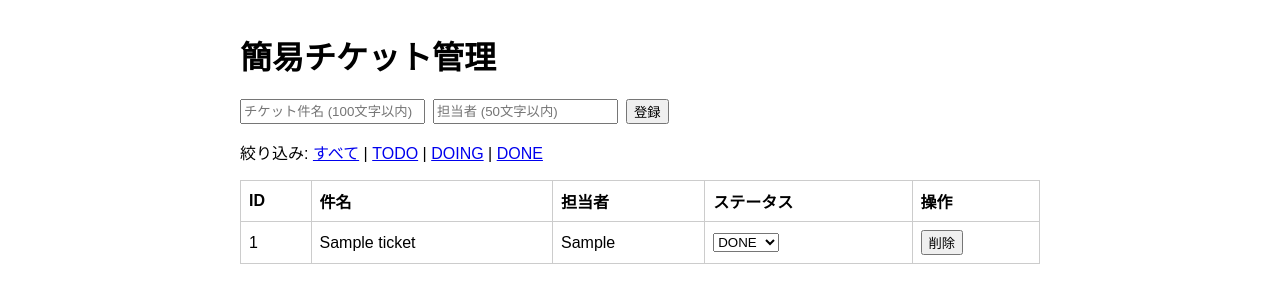
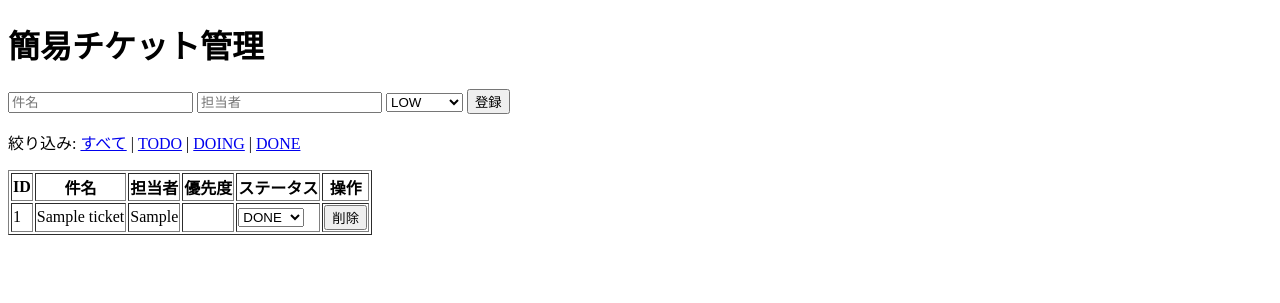
Before and after one commit to fubukioguri1-bit/mini-ticket-app, a FastAPI app: page / in a window 1280 px wide. Shown: the top 303 px of the page. Run offline with FastAPI, Linux system fonts and the light colour scheme; tables that the repository leaves empty hold one stand-in row (values such as "Sample post").

Commit message:
Add files via upload

```diff
--- a/app/templates/index.html
+++ b/app/templates/index.html
@@ -3,52 +3,48 @@
 <head>
   <meta charset="UTF-8">
   <title>簡易チケット管理</title>
-  <style>
-    body { font-family: sans-serif; max-width: 800px; margin: 2rem auto; padding: 0 1rem; }
-    .form-group { margin-bottom: 1rem; display: flex; gap: 0.5rem; }
-    table { width: 100%; border-collapse: collapse; margin-top: 1rem; }
-    th, td { border: 1px solid #ccc; padding: 0.5rem; text-align: left; }
-    .filters { margin: 1rem 0; }
-    .error { color: red; margin-bottom: 0.5rem; }
-  </style>
 </head>
 <body>
   <h1>簡易チケット管理</h1>
 
-  <!-- 新規登録フォーム -->
-  <div id="error-msg" class="error"></div>
-  <form id="create-form" class="form-group">
-    <input type="text" id="title" placeholder="チケット件名 (100文字以内)" required>
-    <input type="text" id="assignee" placeholder="担当者 (50文字以内)" required>
+  <form id="create-form">
+    <input type="text" id="title" name="title" placeholder="件名" required maxlength="100">
+    <input type="text" id="assignee" name="assignee" placeholder="担当者" required maxlength="50">
+    <select id="priority" name="priority">
+      <option value="LOW" selected>LOW</option>
+      <option value="MEDIUM">MEDIUM</option>
+      <option value="HIGH">HIGH</option>
+    </select>
     <button type="submit">登録</button>
   </form>
+  <div id="error-msg" style="color: red;"></div>
 
-  <!-- ステータス絞り込み -->
-  <div class="filters">
+  <p>
     絞り込み:
     <a href="/">すべて</a> |
     <a href="/?status=TODO">TODO</a> |
     <a href="/?status=DOING">DOING</a> |
     <a href="/?status=DONE">DONE</a>
-  </div>
+  </p>
 
-  <!-- チケット一覧 -->
-  <table>
+  <table border="1">
     <thead>
       <tr>
         <th>ID</th>
         <th>件名</th>
         <th>担当者</th>
+        <th>優先度</th>
         <th>ステータス</th>
         <th>操作</th>
       </tr>
     </thead>
     <tbody>
       {% for t in tickets %}
-      <tr data-ticket-id="{{ t.id }}">
+      <tr>
         <td>{{ t.id }}</td>
         <td>{{ t.title }}</td>
         <td>{{ t.assignee }}</td>
+        <td>{{ t.priority }}</td>
         <td>
           <select class="status-select" data-ticket-id="{{ t.id }}">
             <option value="TODO" {% if t.status == 'TODO' %}selected{% endif %}>TODO</option>
@@ -57,13 +53,18 @@
           </select>
         </td>
         <td>
-          <button type="button" class="delete-btn" data-ticket-id="{{ t.id }}">削除</button>
+          <button
+            type="button"
+            class="delete-btn"
+            data-ticket-id="{{ t.id }}"
+            {% if t.priority == 'HIGH' %}disabled title="HIGH優先度のチケットは削除できません"{% endif %}
+          >削除</button>
         </td>
       </tr>
       {% endfor %}
     </tbody>
   </table>
 
-  <script src="../static/app.js" defer></script>
+  <script src="/static/app.js"></script>
 </body>
 </html>
```
